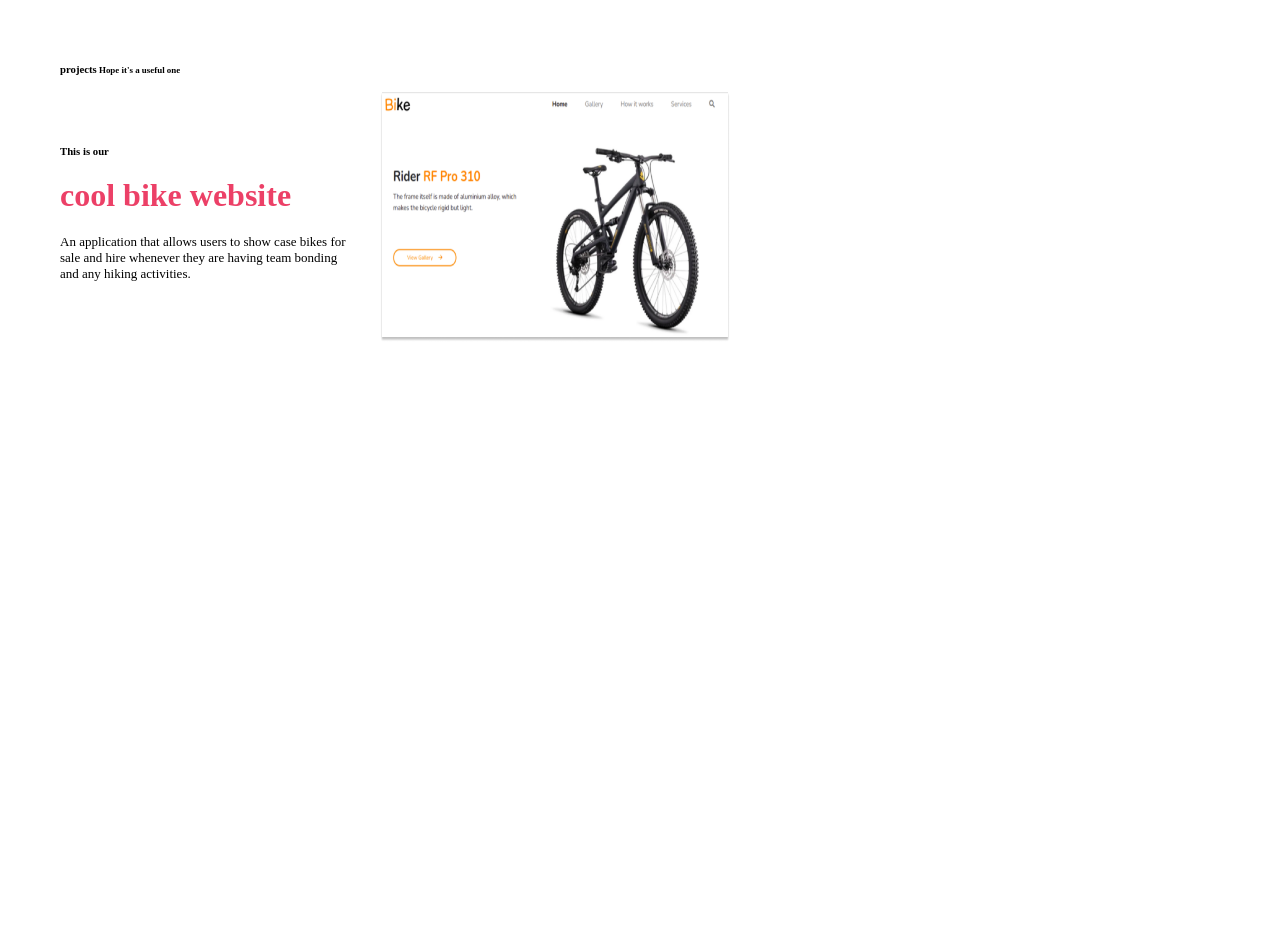
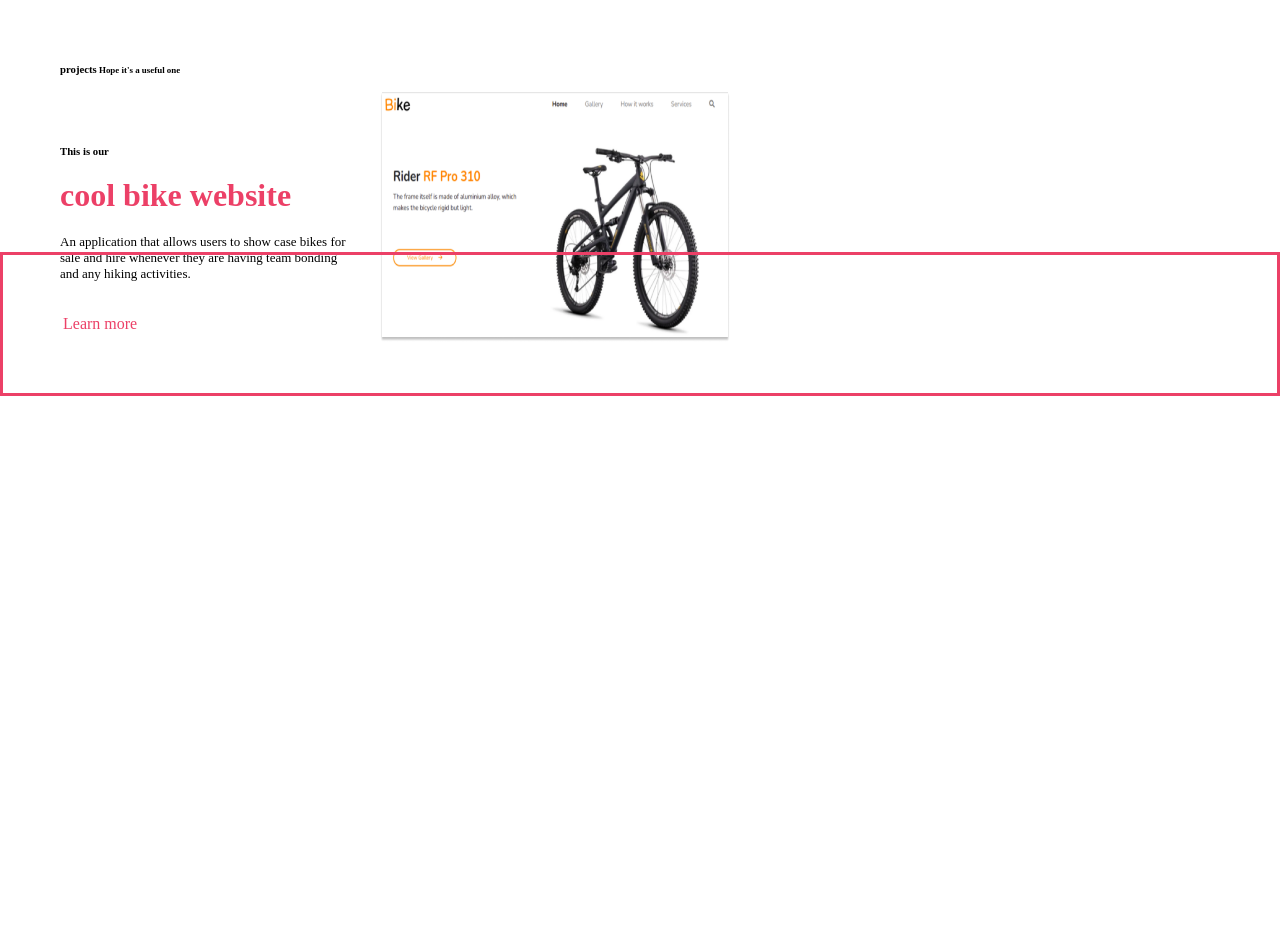
Before and after one commit to phinic925/moringa-school-website, a plain HTML site: page index.html in a window 1280 px wide. Shown: the part 3152-4080 px from the top of the page. Drawn offline with Linux system fonts and the light colour scheme.

Commit message:
adds changes to the last paragraph

```diff
--- a/index.css
+++ b/index.css
@@ -375,3 +375,10 @@ top: -500px;
   width:350px;
   height: 250px;
 }
+.bike3{
+  color: #EC4067;
+  border: solid;
+  padding: 60px;
+  position: relative;
+  top: -690px;
+}
```
